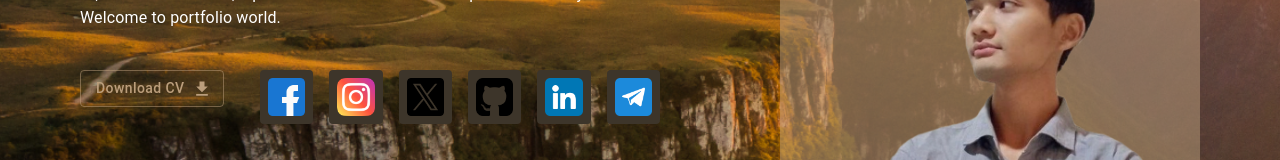
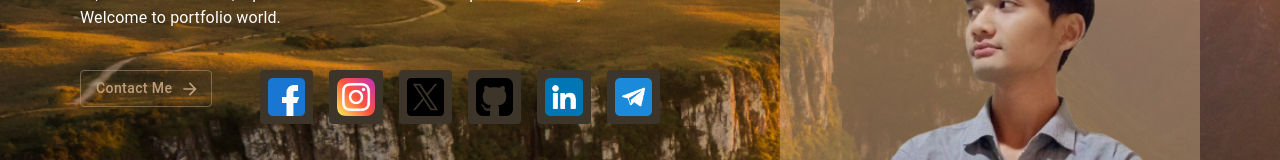
Before and after one commit to htooanttko/portfolio, a React (Vite) app: page / in a window 1280 px wide. Shown: the part 399-559 px from the top of the page. Built offline with nearby package versions, Linux system fonts and the light colour scheme.

Commit message:
fix: for cv in hello

```diff
--- a/src/App.jsx
+++ b/src/App.jsx
@@ -42,6 +42,7 @@ function App() {
           handleScroll={handleScroll}
           refs={{
             packagesRef,
+            contactRef,
           }}
         />
       </div>
--- a/src/components/Hello.component.jsx
+++ b/src/components/Hello.component.jsx
@@ -8,14 +8,14 @@ import { contacts } from "../utils/contactlist";
 import ArrowForwardIcon from "@mui/icons-material/ArrowForward";
 import DownloadIcon from "@mui/icons-material/Download";
 
-function Hello({ handleScroll, refs: { packagesRef } }) {
+function Hello({ handleScroll, refs: { packagesRef, contactRef } }) {
   const { ref, inView } = useInView({
     threshold: 0.1,
   });
 
   const handleDownloadCV = () => {
     const link = document.createElement("a");
-    link.href = "/portfolio/imgs/hello/htoo_antt_ko.pdf";
+    link.href = "/imgs/hello/htoo_antt_ko.pdf";
     link.download = "htoo_antt_ko(cv).pdf";
     document.body.appendChild(link);
     link.click();
@@ -24,6 +24,10 @@ function Hello({ handleScroll, refs: { packagesRef } }) {
 
   const handleViewPackages = () => {
     handleScroll(packagesRef);
+  };
+
+  const handleViewContact = () => {
+    handleScroll(contactRef);
   };
 
   return (
@@ -79,13 +83,15 @@ function Hello({ handleScroll, refs: { packagesRef } }) {
               <Button
                 variant="outlined"
                 color="secondary"
-                endIcon={<DownloadIcon />}
-                onClick={handleDownloadCV}
-                // endIcon={<ArrowForwardIcon />}
+                // endIcon={<DownloadIcon />}
+                // onClick={handleDownloadCV}
+                endIcon={<ArrowForwardIcon />}
                 // onClick={handleViewPackages}
+                onClick={handleViewContact}
               >
-                Download CV
+                {/* Download CV */}
                 {/* View Packages */}
+                Contact Me
               </Button>
             </Stack>
             <Stack
```
